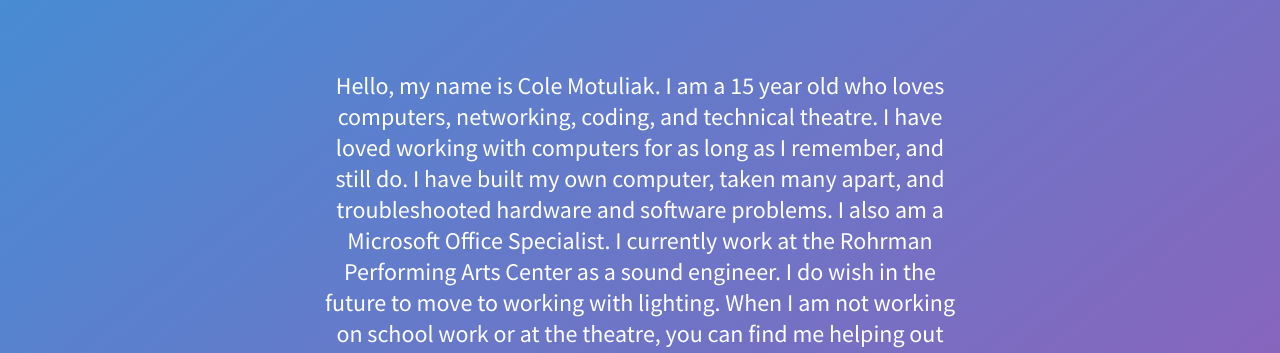
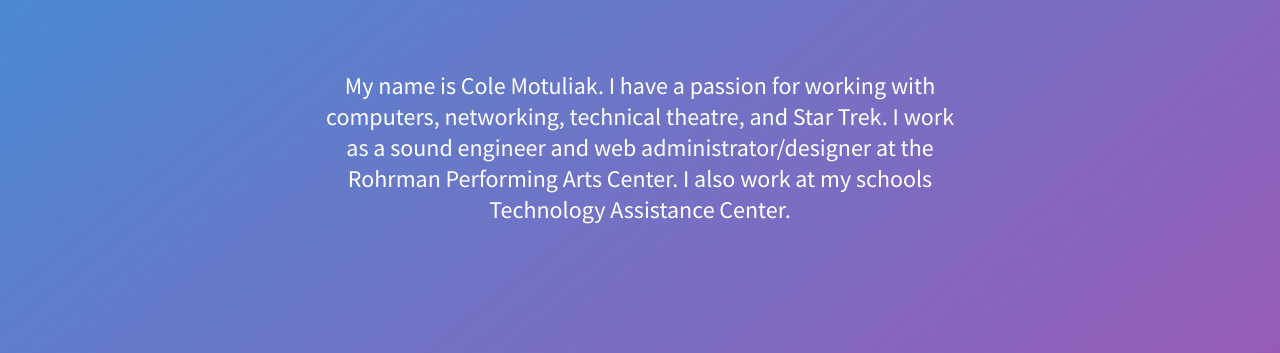
Before and after one commit to colemotuliak/colemotuliak.github.io, a plain HTML site: page about.html in a window 1280 px wide. Shown: the part 434-787 px from the top of the page. Drawn offline with Linux system fonts and the light colour scheme.

Commit message:
Update about.html

```diff
--- a/about.html
+++ b/about.html
@@ -44,17 +44,9 @@
 <h2 class="titleHeader">about me</h2>
 <div class="divCenter">
 <p class="punderHeader">
-                    Hello, my name is Cole Motuliak. I am a 15 year old who loves computers, networking, coding,
-                    and technical theatre. I have loved working with computers for as long as I remember, and still
-                    do. I have built my own computer, taken many apart, and troubleshooted hardware and software problems.
-                    I also am a Microsoft Office Specialist. I currently work at the Rohrman Performing Arts Center as a sound
-                    engineer. I do wish in the future to move to working with lighting. When I am not working on school work or
-                    at the theatre, you can find me helping out friends and family with computer issues, or sitting in my room
-                    browsing the internet, and working with my computer equipment. I also own my own Ubiquiti router, and a
-                    Ubiquiti Access Point. I even mounted the access point on my ceiling. One of my projects I am currently
-                    working on is wiring my room with ethernet. It will be a big project, but it will be fun. Please check out
-                    my social media at the bottom of the page, where I will post pictures of projects I am working on.
-
+                   My name is Cole Motuliak. I have a passion for working with computers, networking, technical theatre, and Star Trek. I work
+as a sound engineer and web administrator/designer at the Rohrman Performing Arts Center. I also work at my schools Technology
+Assistance Center.
 </p>
 </div>
 <br><br><br><br><br><br><br>
```
